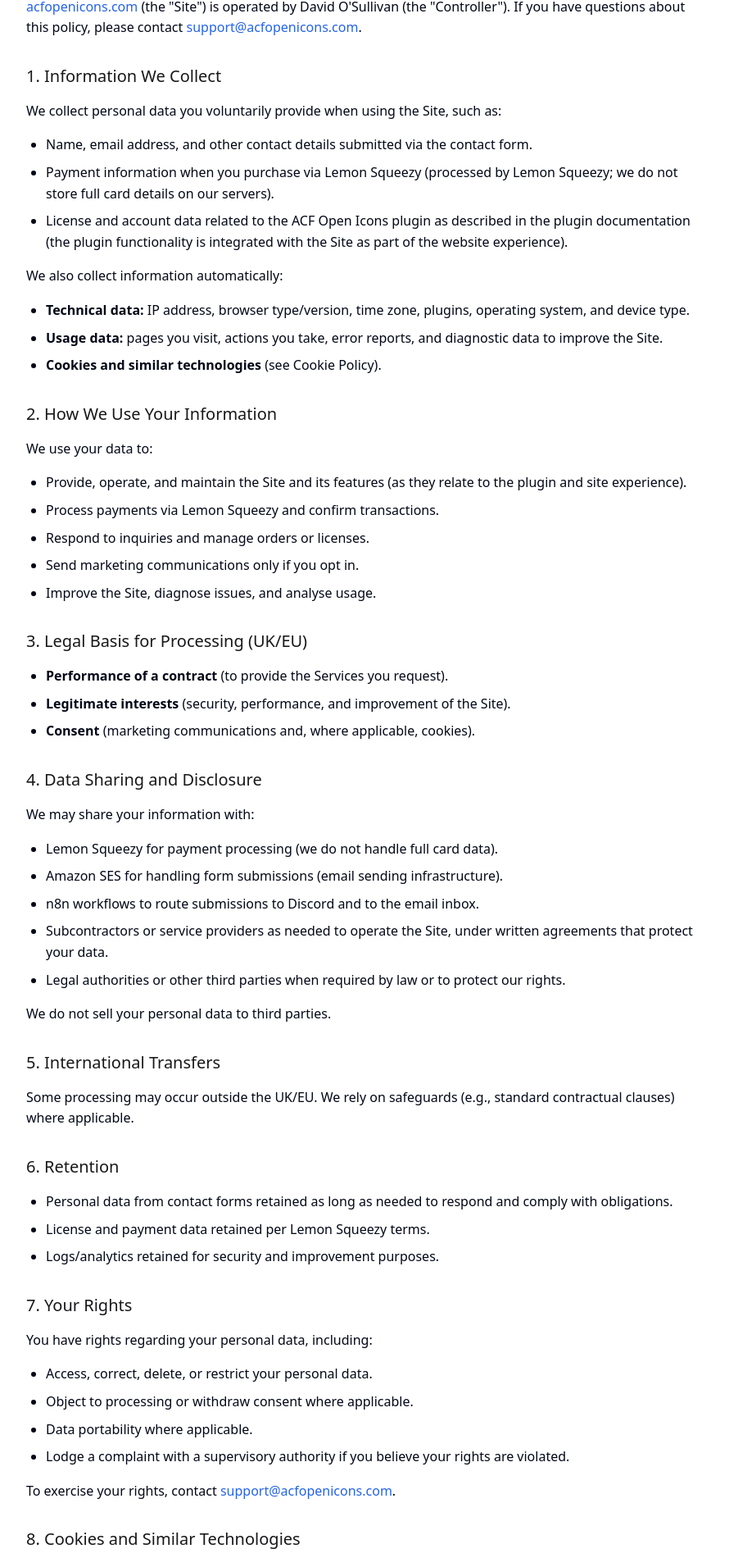
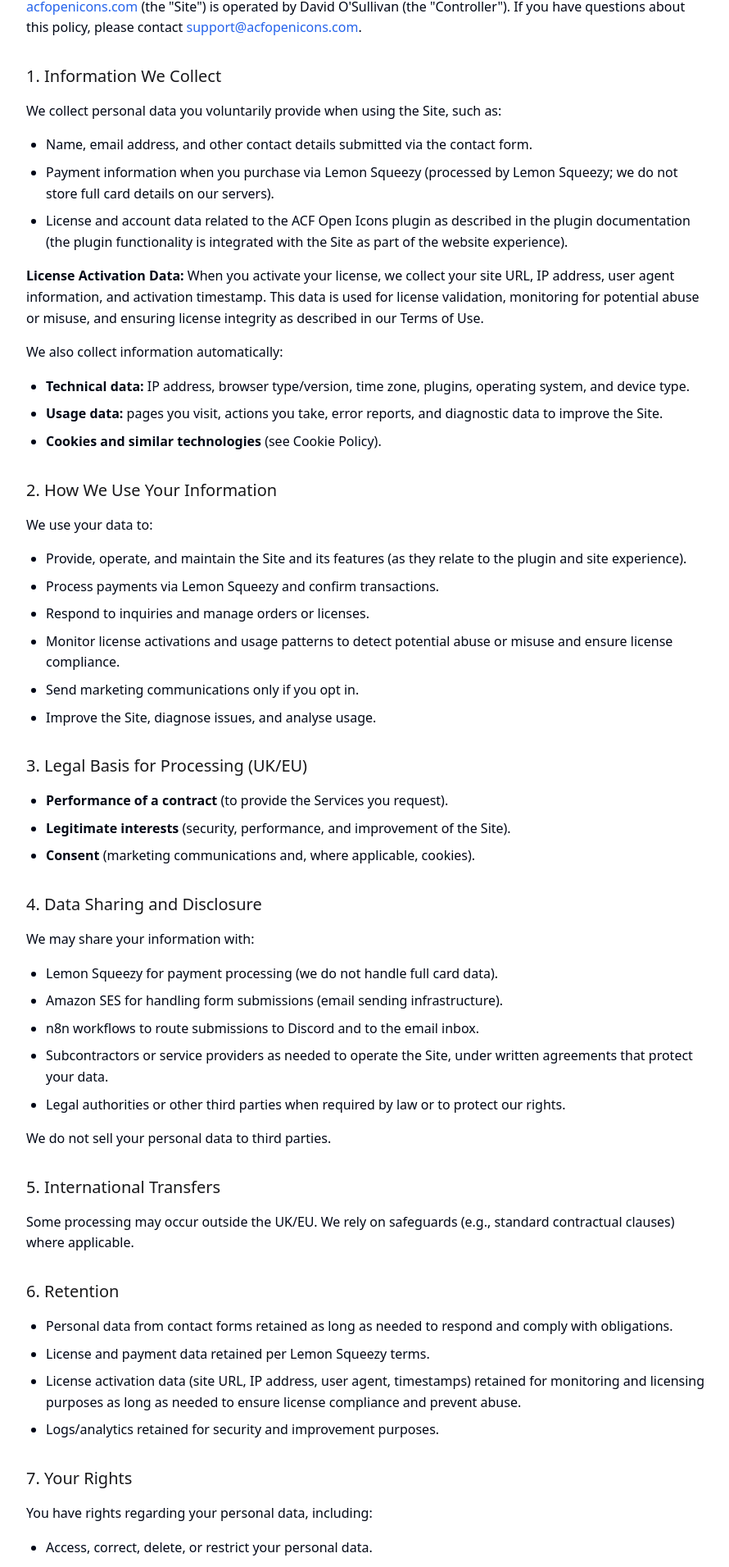
Before and after one commit to davidosull/acf-open-icons-marketing, a Next.js app: page /policies/privacy in a window 1280 px wide. Shown: the part 427-2338 px from the top of the page at 82% size, without its empty margins (192-1082 px from the left). Built offline with nearby package versions, Linux system fonts and the light colour scheme; no server answers.

Commit message:
updated policies

```diff
--- a/app/policies/privacy/page.tsx
+++ b/app/policies/privacy/page.tsx
@@ -78,6 +78,13 @@
                   website experience).
                 </li>
               </ul>
+              <p className='mt-4'>
+                <strong>License Activation Data:</strong> When you activate your
+                license, we collect your site URL, IP address, user agent
+                information, and activation timestamp. This data is used for
+                license validation, monitoring for potential abuse or misuse,
+                and ensuring license integrity as described in our Terms of Use.
+              </p>
               <p className='mt-4'>We also collect information automatically:</p>
               <ul className='list-disc space-y-2 pl-6'>
                 <li>
@@ -110,6 +117,10 @@
                   Process payments via Lemon Squeezy and confirm transactions.
                 </li>
                 <li>Respond to inquiries and manage orders or licenses.</li>
+                <li>
+                  Monitor license activations and usage patterns to detect
+                  potential abuse or misuse and ensure license compliance.
+                </li>
                 <li>Send marketing communications only if you opt in.</li>
                 <li>Improve the Site, diagnose issues, and analyse usage.</li>
               </ul>
@@ -189,6 +200,11 @@
                 </li>
                 <li>
                   License and payment data retained per Lemon Squeezy terms.
+                </li>
+                <li>
+                  License activation data (site URL, IP address, user agent,
+                  timestamps) retained for monitoring and licensing purposes as
+                  long as needed to ensure license compliance and prevent abuse.
                 </li>
                 <li>
                   Logs/analytics retained for security and improvement purposes.
```
